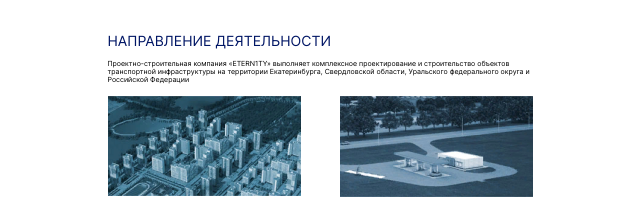
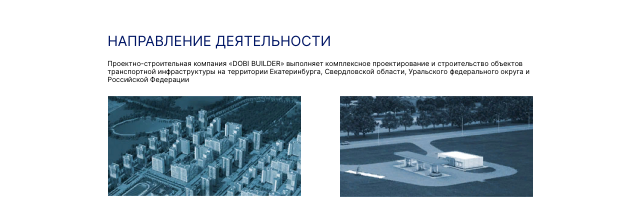
Before and after one commit to YaroslavYaroslavov/etern, a plain HTML site: page index.html in a window 1280 px wide. Shown: the part 158-365 px from the top of the page, 320-960 px from the left. Drawn offline with Linux system fonts and the light colour scheme; a web font is replaced by a local one.

Commit message:
first commit

```diff
--- a/index.html
+++ b/index.html
@@ -32,7 +32,7 @@
         <div class="firstMain">
             <div class="pseudoLink">-Услуги - Направление деятельности</div>
             <div class="contentTitle">НАПРАВЛЕНИЕ ДЕЯТЕЛЬНОСТИ</div>
-            <div class="contentText">Проектно-строительная компания «ETERN1TY» выполняет комплексное проектирование и строительство объектов транспортной инфраструктуры на территории Екатеринбурга, Свердловской области, Уральского федерального округа и Российской Федерации</div>
+            <div class="contentText">Проектно-строительная компания «DOBI BUILDER» выполняет комплексное проектирование и строительство объектов транспортной инфраструктуры на территории Екатеринбурга, Свердловской области, Уральского федерального округа и Российской Федерации</div>
             <div class="blocksWrapper">
                 <div class="block">
                     <img src="./components/image 2.png" alt="">
```
